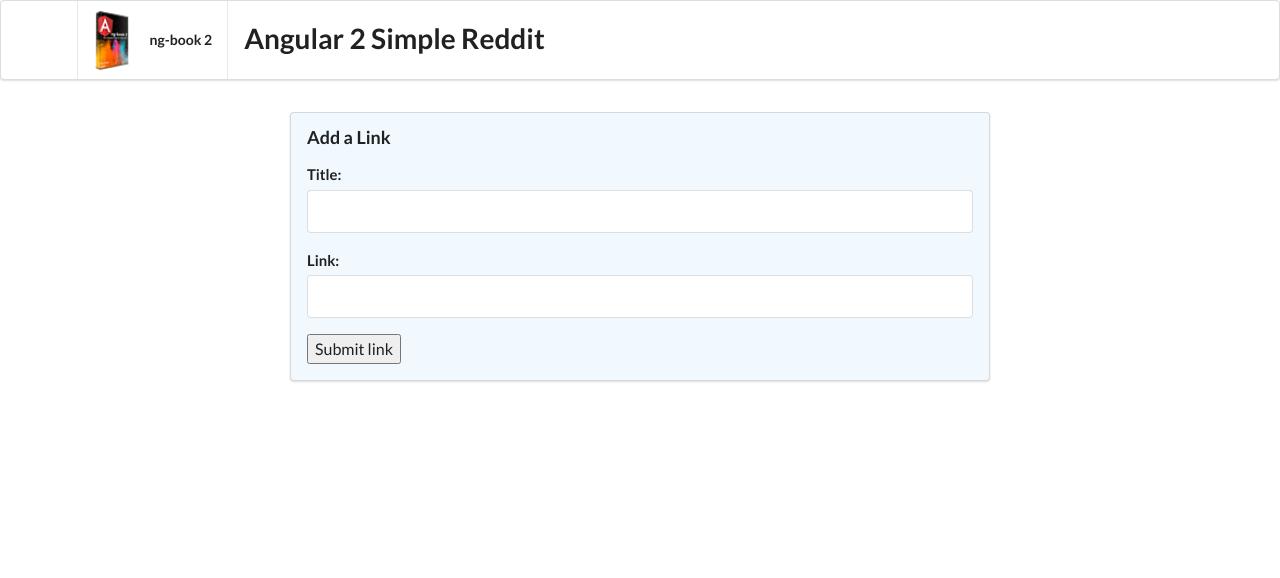
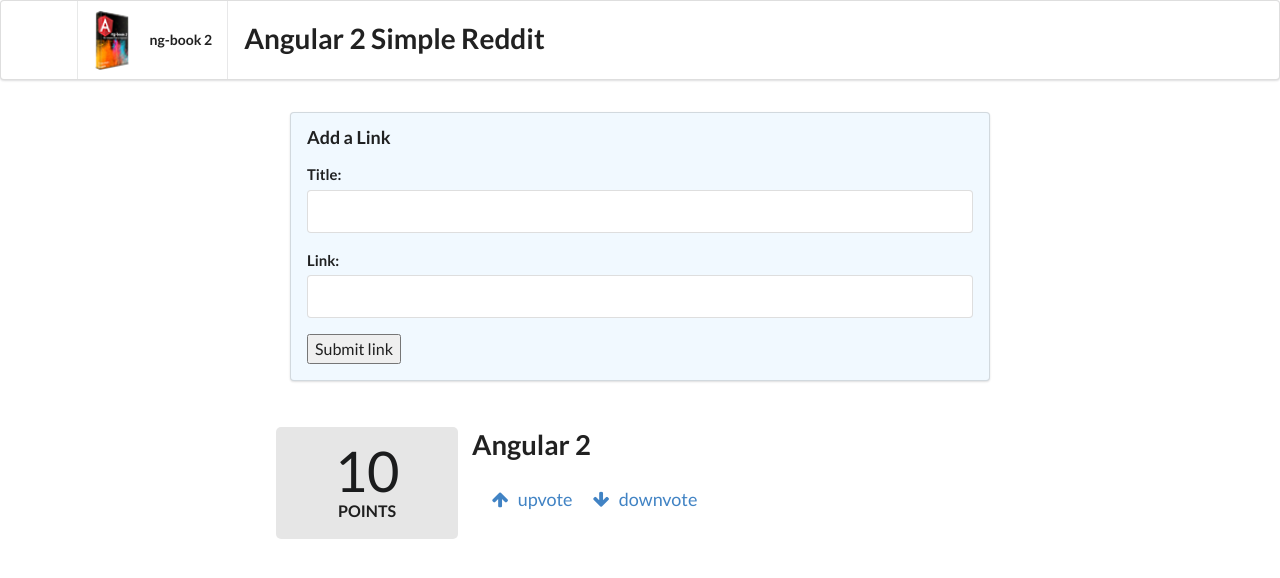
Before and after one commit to dcorns/angular2_reddit, an Angular app: page / in a window 1280 px wide. Shown: the top 578 px of the page. Built offline with nearby package versions, Linux system fonts and the light colour scheme.

Commit message:
add article component and use in app component

```diff
--- a/src/app/app.component.html
+++ b/src/app/app.component.html
@@ -10,3 +10,6 @@
   </div>
   <button (click)="addArticle(newtitle, newlink)" class="positive right floated button">Submit link</button>
 </form>
+<div class="ui grid posts">
+  <app-article></app-article>
+</div>
--- a/src/app/app.module.ts
+++ b/src/app/app.module.ts
@@ -4,10 +4,12 @@
 import { HttpModule } from '@angular/http';
 
 import { AppComponent } from './app.component';
+import { ArticleComponent } from './article/article.component';
 
 @NgModule({
   declarations: [
-    AppComponent
+    AppComponent,
+    ArticleComponent
   ],
   imports: [
     BrowserModule,
--- /dev/null
+++ b/src/app/article/article.component.html
@@ -0,0 +1,29 @@
+<div class="four wide column center aligned votes">
+  <div class="ui statistic">
+    <div class="value">
+      {{votes}}
+    </div>
+    <div class="label">
+      Points
+    </div>
+  </div>
+</div>
+<div class="twelve wide column">
+  <a class="ui large header" href="{{link}}">
+    {{title}}
+  </a>
+  <ul class="ui big horizontal list voters">
+    <li class="item">
+      <a href (click)="voteUp()">
+        <i class="arrow up icon"></i>
+        upvote
+      </a>
+    </li>
+    <li class="item">
+      <a href (click)="voteDown()">
+        <i class="arrow down icon"></i>
+        downvote
+      </a>
+    </li>
+  </ul>
+</div>
--- /dev/null
+++ b/src/app/article/article.component.ts
@@ -0,0 +1,35 @@
+import { Component, OnInit } from '@angular/core';
+
+@Component({
+  selector: 'app-article',
+  templateUrl: './article.component.html',
+  styleUrls: ['./article.component.css'],
+  host:{
+    class: 'row'
+  }
+})
+export class ArticleComponent implements OnInit {
+  votes: number;
+  title: string;
+  link: string;
+
+  constructor() {
+    this.title = 'Angular 2';
+    this.link = 'http://angular.io';
+    this.votes = 10;
+  }
+
+  voteUp() {
+    this.votes ++;
+    return false; //prevent propagation refresh
+  }
+
+  voteDown(){
+    this.votes --;
+    return false; //prevent propagation refresh
+  }
+
+  ngOnInit() {
+  }
+
+}
```
Also changed, not shown: src/app/article/article.component.css (added), 1 other file (tests, documents, lock files or other folders).
